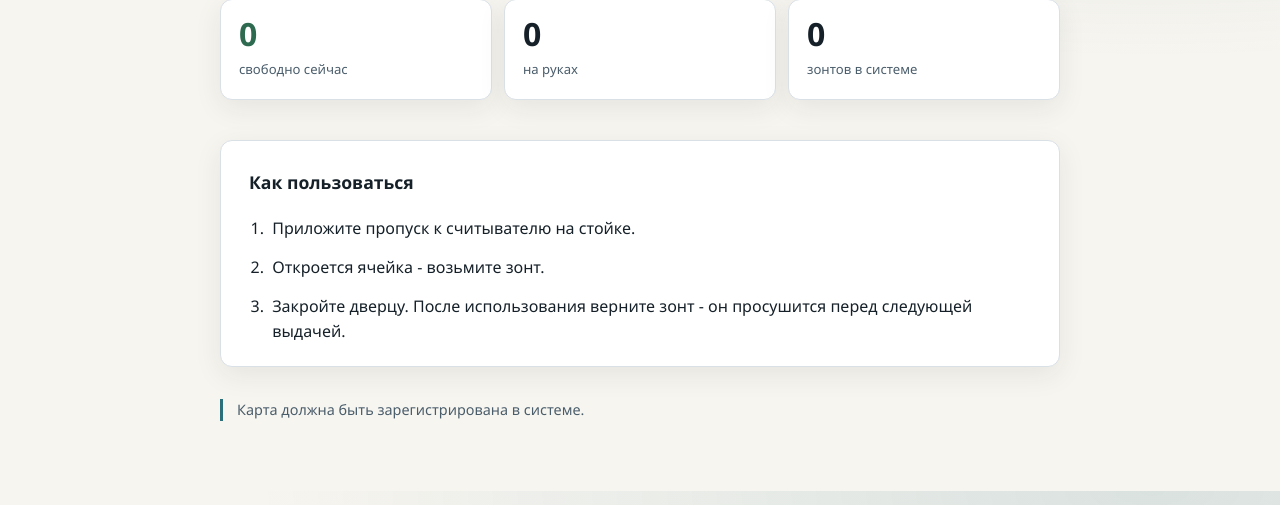
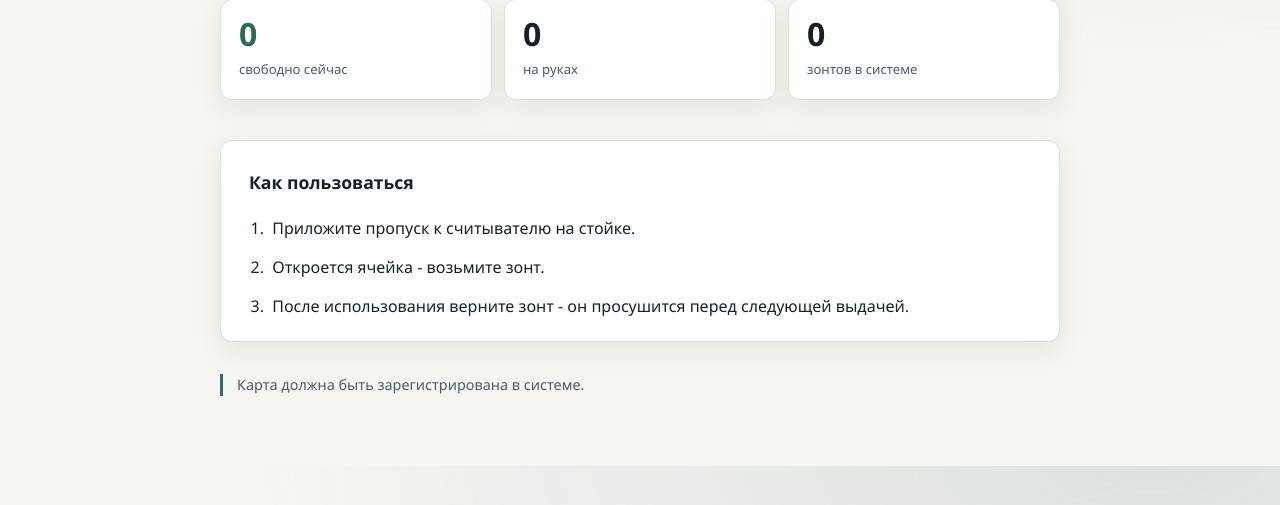
Before and after one commit to m3wqd/Umbria, a Django app: page / in a window 1280 px wide. Shown: the part 295-800 px from the top of the page. Run offline with Django 5.2, Linux system fonts and the light colour scheme; data that the repository does not hold is empty.

Commit message:
исправлены слопы

```diff
--- a/inventory/templates/inventory/home.html
+++ b/inventory/templates/inventory/home.html
@@ -162,7 +162,7 @@
             <ol>
                 <li><strong></strong> Приложите пропуск к считывателю на стойке.</li>
                 <li><strong></strong> Откроется ячейка - возьмите зонт.</li>
-                <li><strong></strong> Закройте дверцу. После использования верните зонт - он просушится перед следующей выдачей.</li>
+                <li><strong></strong> После использования верните зонт - он просушится перед следующей выдачей.</li>
             </ol>
         </section>
 
```
